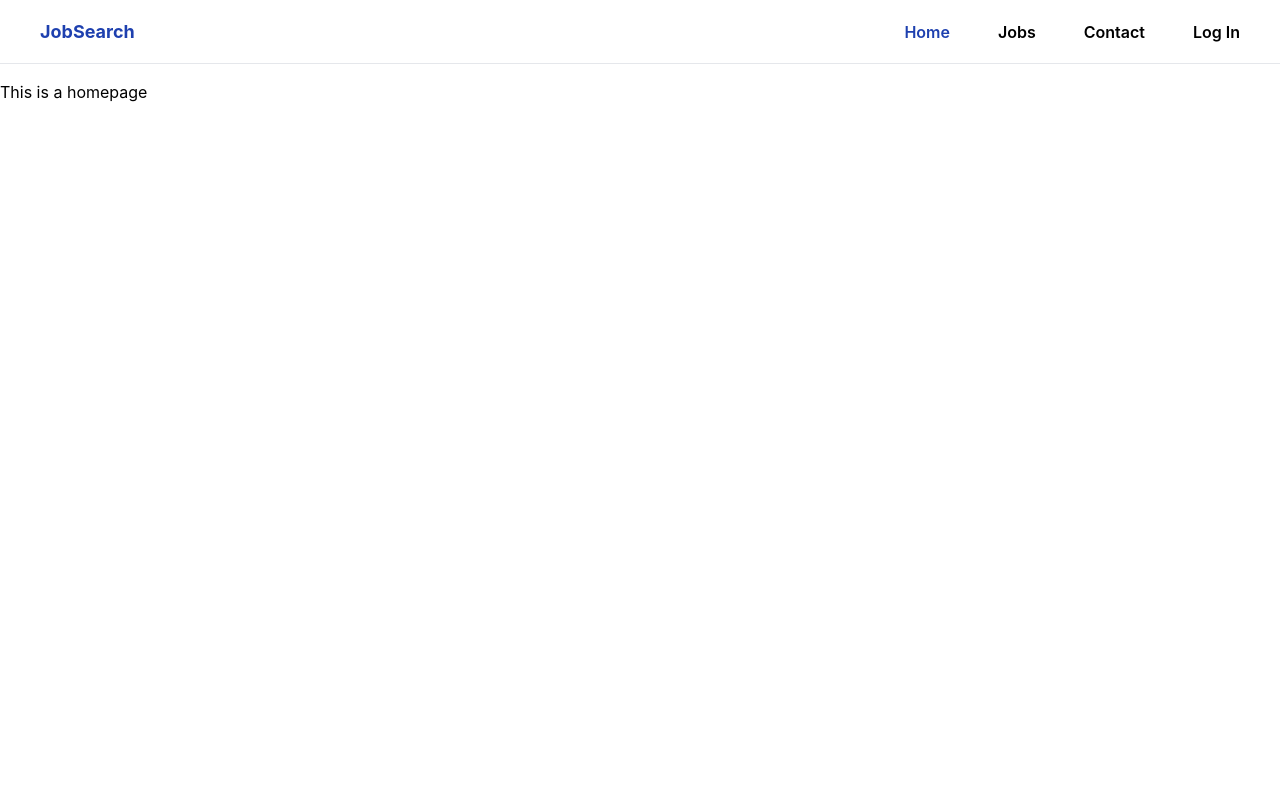
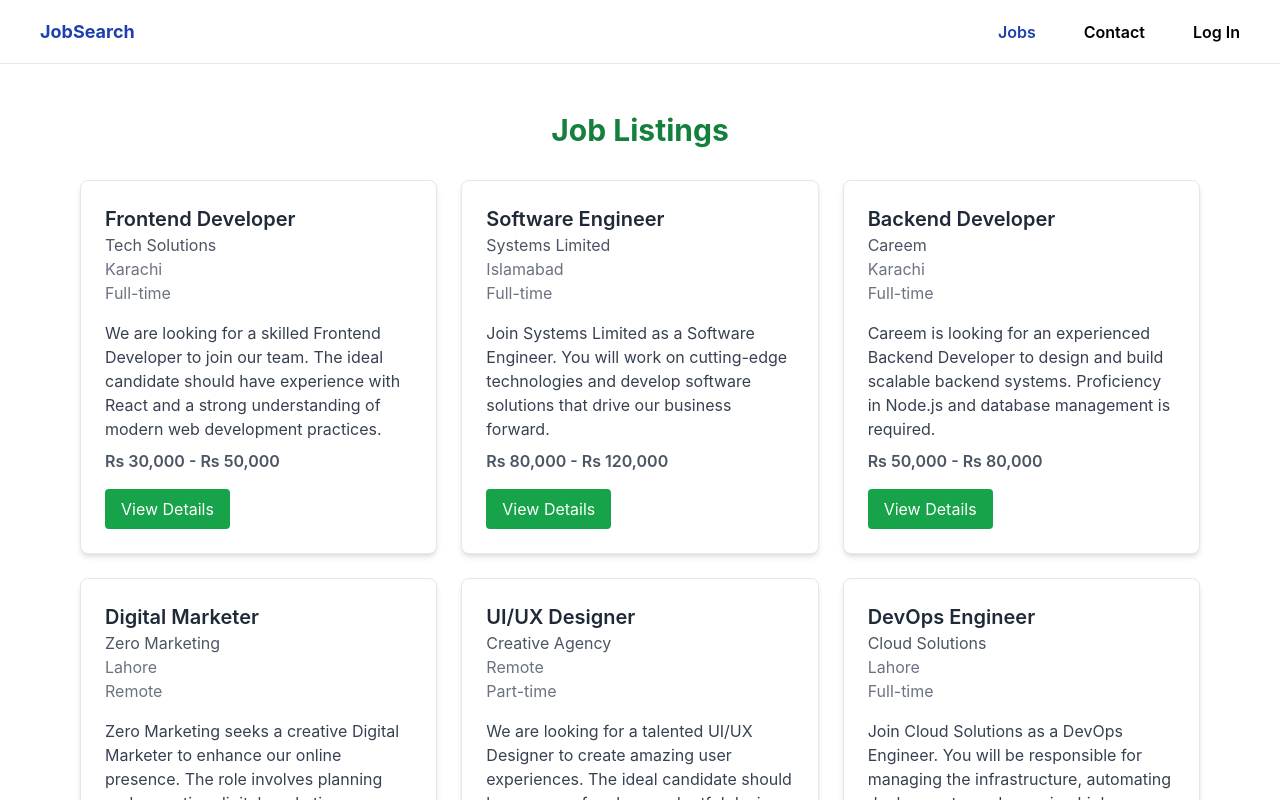
Before and after one commit to Saad0095/Job-Portal, a React (Vite) app: page / in a window 1280 px wide. Shown: the top 800 px of the page. Built offline with nearby package versions, Linux system fonts and the light colour scheme; the HTML template or start-up script is replaced by a standard one.

Commit message:
Updating routes

```diff
--- a/src/App.jsx
+++ b/src/App.jsx
@@ -1,6 +1,5 @@
 import Navbar from "./components/Navbar";
 import Footer from "./components/Footer";
-import Home from "./pages/Home";
 import Contact from "./pages/Contact";
 import Login from "./components/Login";
 import JobListing from "./components/JobListing";
@@ -12,10 +11,9 @@
     <>
       <Navbar />
       <Routes>
-        <Route path="/" element={<Home />} />
+        <Route path="/" element={<JobListing />} />
         <Route path="/contact" element={<Contact />} />
         <Route path="/login" element={<Login />} />
-        <Route path="/jobs" element={<JobListing />} />
       </Routes>
       <Footer />
     </>
--- a/src/components/Login.jsx
+++ b/src/components/Login.jsx
@@ -61,7 +61,7 @@
         </div>
         <button
           type="submit"
-          className="bg-blue-500 text-white font-semibold px-10 py-2 mx-auto my-6 rounded flex items-center justify-center"
+          className="bg-green-600 text-white font-semibold px-10 py-2 mx-auto my-6 rounded flex items-center justify-center"
           onClick={handleSubmit}
         >
           Submit
--- a/src/components/Navbar.jsx
+++ b/src/components/Navbar.jsx
@@ -3,6 +3,7 @@
 
 const Navbar = () => {
   const [isOpen, setIsOpen] = useState(false);
+
   return (
     <nav className="mb-4">
       <div className="flex justify-between px-10 items-center min-h-16 border-b-[1px]">
@@ -14,8 +15,7 @@
           &#9776;
         </div>
         <ul className="hidden sm:flex sm:space-x-12 font-semibold">
-          <NavLink to="/">Home</NavLink>
-          <NavLink to="/jobs">Jobs</NavLink> {/* New Link */}
+          <NavLink to="/">Jobs</NavLink>
           <NavLink to="/contact">Contact</NavLink>
           <NavLink to="/login">Log In</NavLink>
         </ul>
@@ -23,8 +23,7 @@
 
       {isOpen ? (
         <ul className="flex flex-col sm:hidden font-semibold bg-gray-50 border-black border-b-[1px]">
-          <NavLink className="p-2" to="/" onClick={() => setIsOpen(false)}>Home</NavLink>
-          <NavLink className="p-2" to="/jobs" onClick={() => setIsOpen(false)}>Jobs</NavLink> {/* New Link */}
+          <NavLink className="p-2" to="/" onClick={() => setIsOpen(false)}>Jobs</NavLink>
           <NavLink className="p-2" to="/contact" onClick={() => setIsOpen(false)}>Contact</NavLink>
           <NavLink className="p-2" to="/login" onClick={() => setIsOpen(false)}>Log In</NavLink>
         </ul>
```
